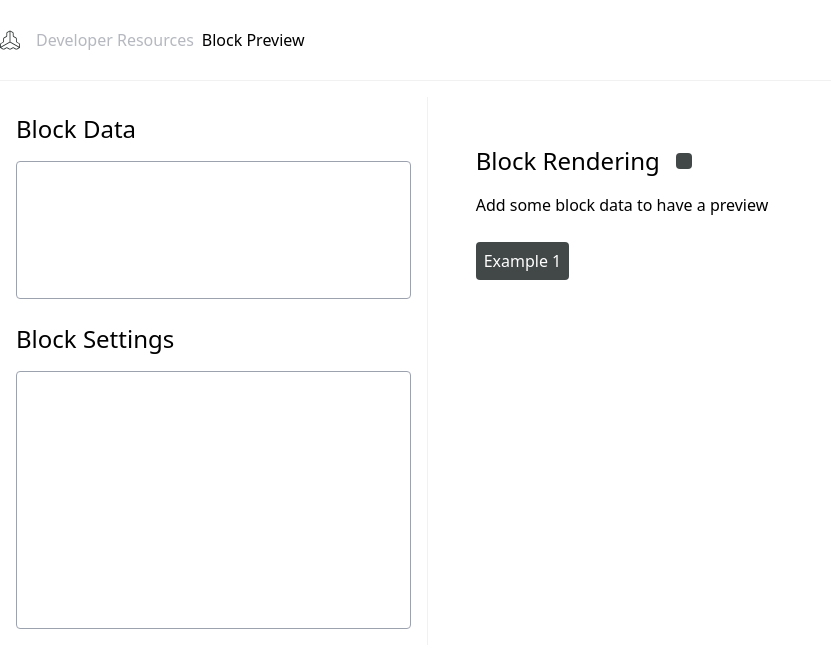
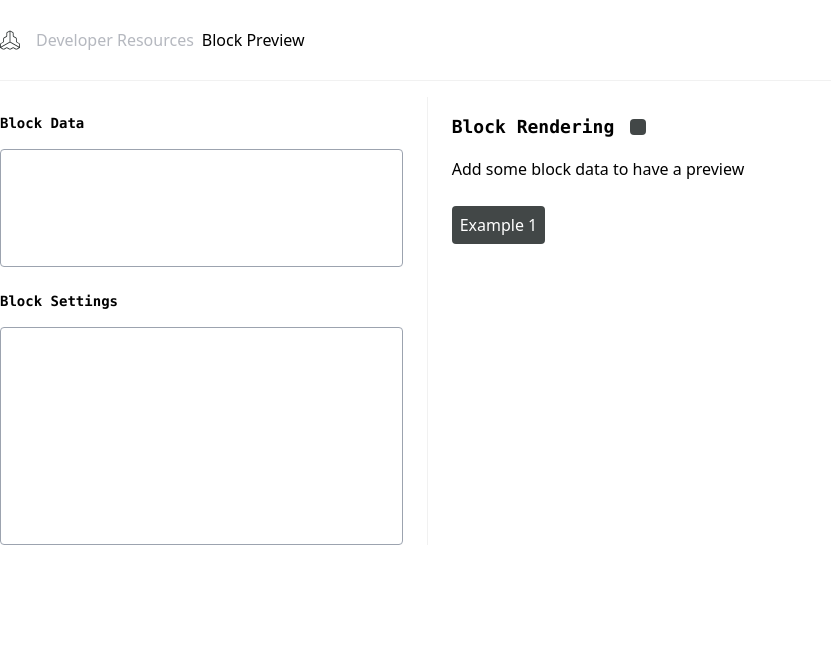
Before and after one commit to SamuelAlev/guideline-blocks-preview, a React (Vite) app: page / in a window 1280 px wide. Shown: the top 668 px of the page, without its empty margins (0-831 px from the left). Built offline with nearby package versions, Linux system fonts and the light colour scheme.

Commit message:
style: add title font

```diff
--- a/src/Root.tsx
+++ b/src/Root.tsx
@@ -83,9 +83,9 @@ export const Root = () => {
             <div className="w-full flex justify-center">
                 <Container>
                     <div className="pt-4 flex flex-col-reverse justify-end lg:flex-row lg:divide-x lg:divide-[#f1f1f1]">
-                        <aside className="lg:w-4/12 xl:2/12 p-4 flex flex-col gap-6">
+                        <aside className="lg:w-4/12 xl:2/12 pt-4 pr-6 flex flex-col gap-6">
                             <div className="flex flex-col gap-4">
-                                <h1 className="text-2xl">Block Data</h1>
+                                <h1 className="text-sm font-mono font-bold">Block Data</h1>
                                 <Textarea
                                     minRows={5}
                                     value={data}
@@ -93,16 +93,16 @@ export const Root = () => {
                                 />
                             </div>
                             <div className="flex flex-col gap-4">
-                                <h1 className="text-2xl">Block Settings</h1>
+                                <h1 className="text-sm font-mono font-bold">Block Settings</h1>
                                 <Textarea
                                     value={settings}
                                     onChange={(value) => computeHashAndSetUrl('settings', value)}
                                 />
                             </div>
                         </aside>
-                        <main className="lg:w-8/12 xl:10/12 p-12 flex flex-col gap-4">
+                        <main className="lg:w-8/12 xl:10/12 pt-4 pl-6 flex flex-col gap-4">
                             <div className="flex gap-4 items-center">
-                                <h1 className="text-2xl">Block Rendering</h1>
+                                <h1 className="text-lg font-mono font-bold">Block Rendering</h1>
                                 <ViewEditToggle />
                             </div>
                             {blockData?.files?.js ? (
--- a/src/components/Textarea.tsx
+++ b/src/components/Textarea.tsx
@@ -26,7 +26,7 @@ export const Textarea: FC<TextareaProps> = ({ placeholder, value, minRows = 10,
 
     return (
         <TextareaAutosize
-            className="w-full resize-none p-2 rounded border-1 border-gray-4 hover:border-gray-8 focus:outline focus:outline-blue-4 focus:outline-offset-2 focus:outline-4"
+            className="w-full resize-none p-2 rounded border-1 border-gray-4 hover:border-gray-8 focus:outline focus:outline-blue-4 focus:outline-offset-2 focus:outline-4 text-sm"
             ref={ref}
             value={value}
             placeholder={placeholder}
--- a/src/fonts.css
+++ b/src/fonts.css
@@ -33,3 +33,10 @@
     src: url('/fonts/SpaceGroteskFrontify-Bold.woff2') format('woff2'),
         url('/fonts/SpaceGroteskFrontify-Bold.woff') format('woff');
 }
+
+@font-face {
+    font-family: 'Menlo Regular';
+    font-style: normal;
+    font-weight: normal;
+    src: local('Menlo Regular'), url('/fonts/Menlo-Regular.woff') format('woff');
+}
--- a/vite.config.ts
+++ b/vite.config.ts
@@ -34,6 +34,7 @@ export default defineConfig(({ mode }) => {
                         provider: 'none',
                         fonts: {
                             sans: 'Space Grotesk Frontify',
+                            mono: 'Menlo Regular',
                         },
                     }),
                     presetIcons(),
```
Also changed, not shown: public/fonts/Menlo-Regular.woff (added).
